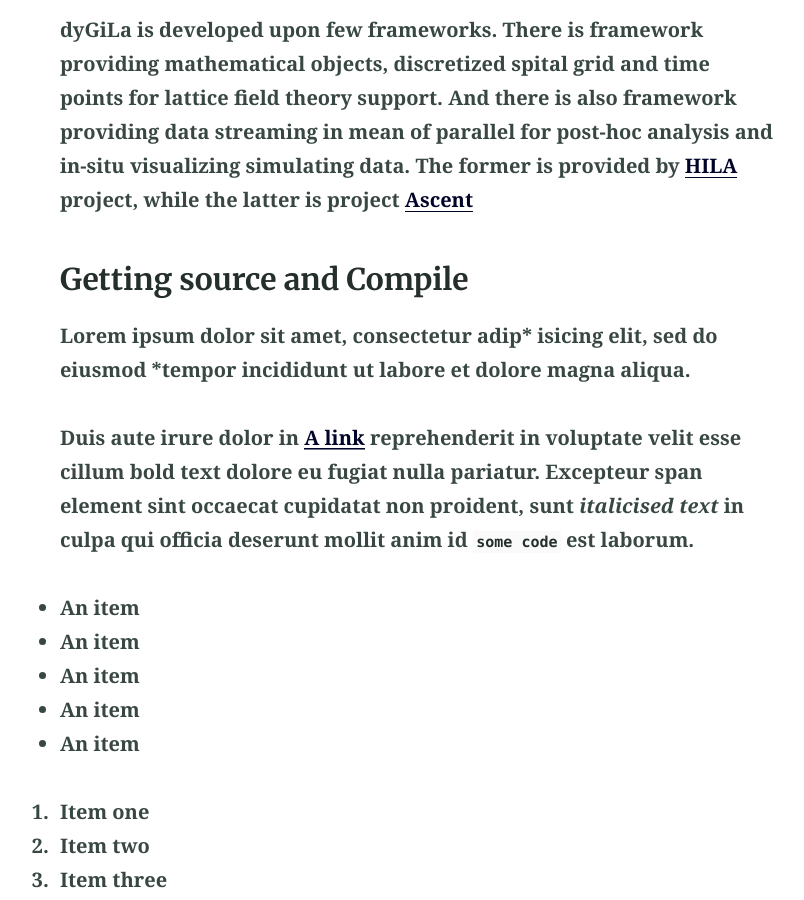
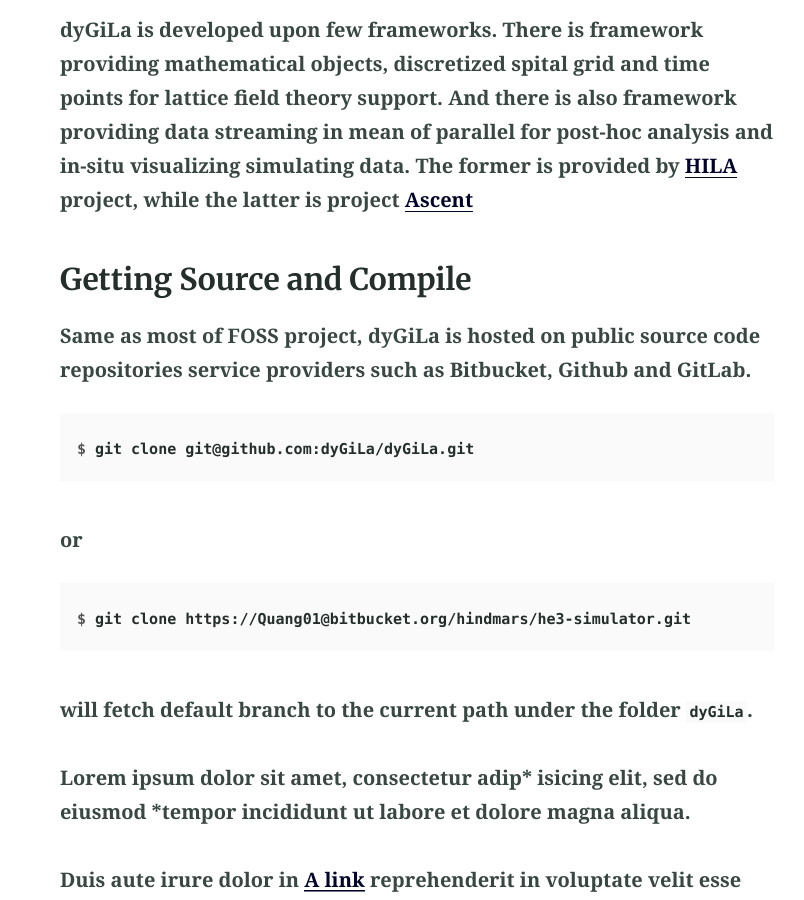
Before and after one commit to dyGiLa/dygila.github.io, a Jekyll site: the page built from install.md, in a window 1280 px wide and 900 px high, scrolled down 548 px. Shown: the whole window, without its empty margins (223-1027 px from the left). Built offline with Jekyll 4.4.1, drawn with Linux system fonts in a browser that asks for light colours.

Commit message:
edit install.md

```diff
--- a/install.md
+++ b/install.md
@@ -10,9 +10,17 @@ dyGiLa is developed upon few frameworks. There is framework providing mathematic
 And there is also framework providing data streaming in mean of parallel for post-hoc analysis and in-situ visualizing simulating data.
 The former is provided by [HILA](https://cft-hy.github.io/HILA.home) project, while the latter is project [Ascent](https://ascent.readthedocs.io/en/latest)
 
-### Getting source and Compile
+### Getting Source and Compile
 
-
+Same as most of FOSS project, dyGiLa is hosted on public source code repositories service providers such as Bitbucket, Github and GitLab.
+{% highlight console %}
+$ git clone git@github.com:dyGiLa/dyGiLa.git
+{% endhighlight %}
+or
+{% highlight console %}
+$ git clone https://Quang01@bitbucket.org/hindmars/he3-simulator.git
+{% endhighlight %}
+will fetch default branch to the current path under the folder `dyGiLa`.
 
 Lorem ipsum dolor sit amet, consectetur adip* isicing elit, sed do eiusmod *tempor incididunt ut labore et dolore magna aliqua.
 
```
